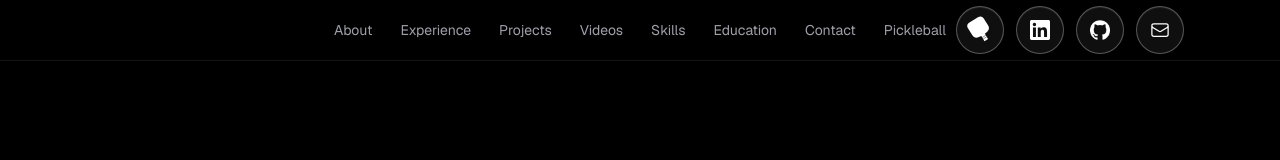
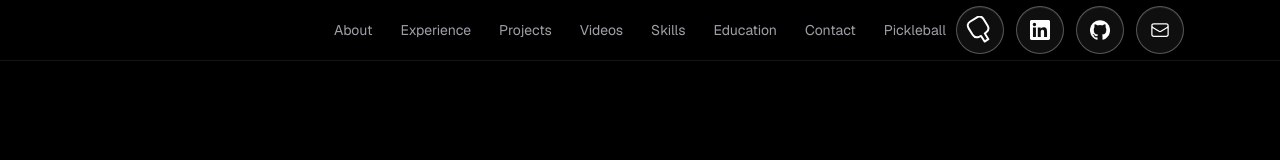
Before and after one commit to samjsamson/samsamson.co, a Next.js app: page / in a window 1280 px wide. Shown: the top 160 px of the page. Built offline with nearby package versions, Linux system fonts and the light colour scheme.

Commit message:
Use outlined pickleball paddle with solid continuous grip

```diff
--- a/components/ui/SocialButtons.tsx
+++ b/components/ui/SocialButtons.tsx
@@ -83,8 +83,7 @@ export function SocialButtons({ className = "" }: { className?: string }) {
       >
         <svg viewBox="0 0 24 24" fill="none" className="h-7 w-7" aria-hidden="true">
           <g transform="rotate(-32 12 12)">
-            <path d="M7.3 1.8h9.4c2 0 3.3 1.5 3.3 3.5v7.1c0 2.2-1.4 3.7-3.5 4.1l-2.7.5v5.2h-3.6V17l-2.7-.5C5.4 16.1 4 14.6 4 12.4V5.3c0-2 1.3-3.5 3.3-3.5Z" fill="currentColor"/>
-            <path d="M10.2 18.5h3.6M10.2 20h3.6" stroke="black" strokeWidth=".65" opacity=".5"/>
+            <path d="M8.4 1.4C5.8 1.4 4.5 3.4 4.5 5.9v6.2c0 2.4 1.4 4 3.7 4.4l1.9.3v5.7h3.8v-5.7l1.9-.3c2.3-.4 3.7-2 3.7-4.4V5.9c0-2.5-1.3-4.5-3.9-4.5H8.4Z" stroke="currentColor" strokeWidth="1.7" strokeLinejoin="round"/>
           </g>
         </svg>
       </a>
```
